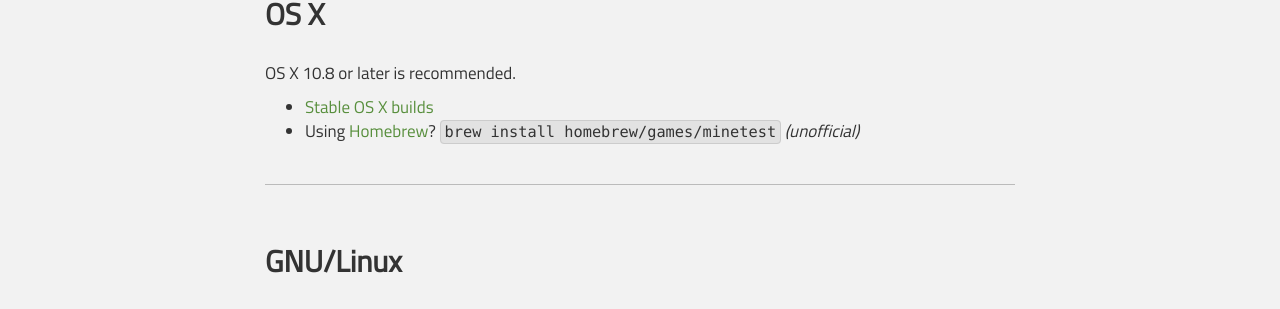
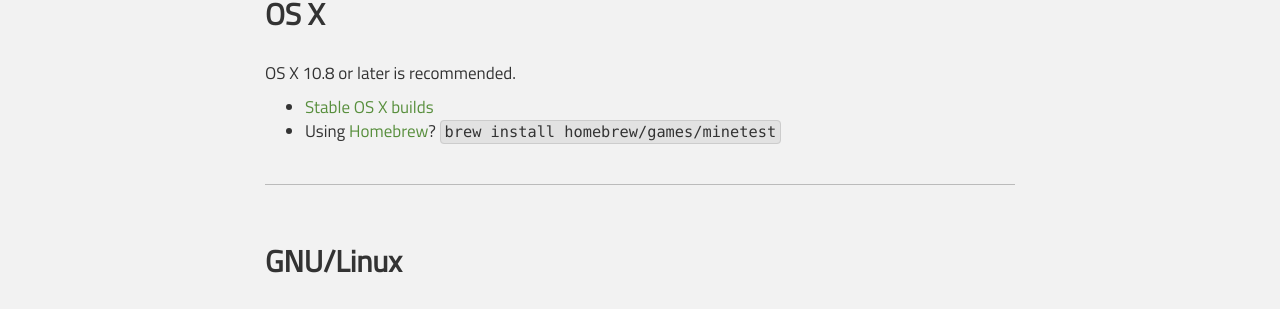
Before and after one commit to minetest/minetest.github.io, a Jekyll site: the page built from downloads.html, in a window 1280 px wide and 900 px high, scrolled down 1276 px. Shown: the part 142-451 px from the top of the window. Built offline with Jekyll 4.4.1, drawn with Linux system fonts in a browser that asks for light colours; comment, search, counter and statistics services are not loaded.

Commit message:
Remove "unofficial" from homebrew
If homebrew way is unofficial, then downloading binary from forum/github is unofficial as well

```diff
--- a/downloads.html
+++ b/downloads.html
@@ -63,7 +63,7 @@ redirect_from:
 
 <ul>
   <li><a href="https://forum.minetest.net/viewtopic.php?t=9190">Stable OS X builds</a></li>
-  <li>Using <a href="http://brew.sh/">Homebrew</a>? <code>brew install homebrew/games/minetest</code> <em>(unofficial)</em></li>
+  <li>Using <a href="http://brew.sh/">Homebrew</a>? <code>brew install homebrew/games/minetest</code></li>
 </ul>
 
 <div class="line"></div>
```
